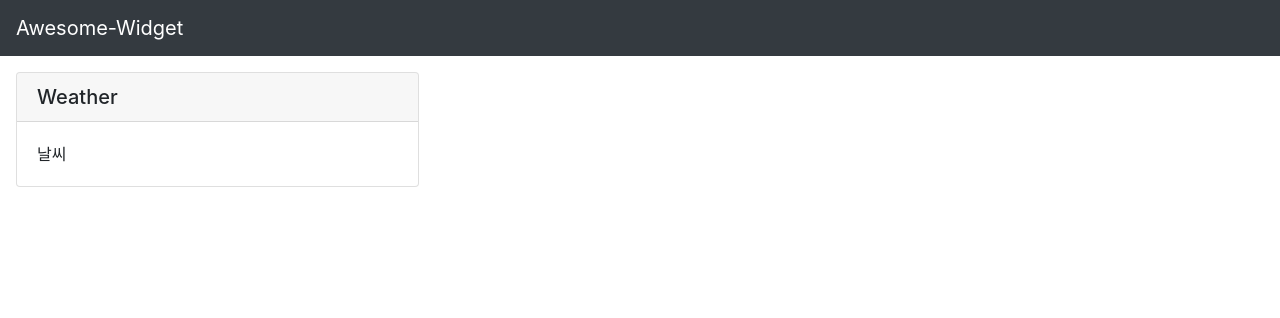
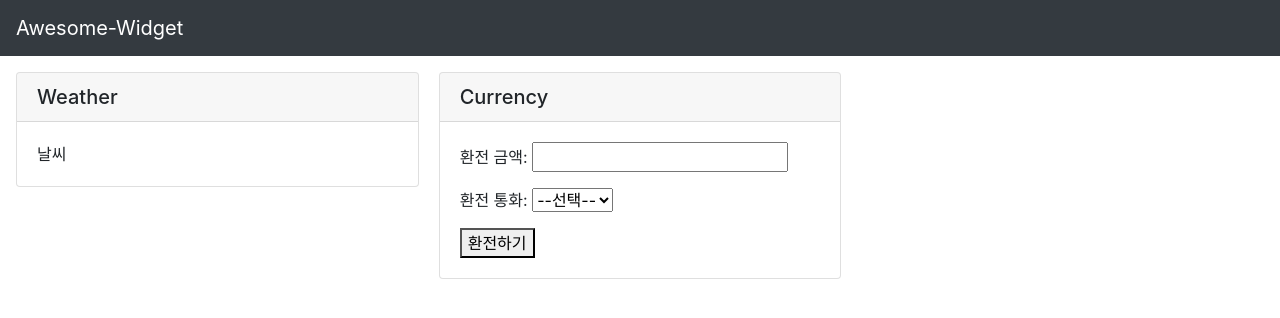
Before and after one commit to soong-kim/awesome-widget, a React (Create React App) app: page / in a window 1280 px wide. Shown: the top 318 px of the page. Built offline with nearby package versions, Linux system fonts and the light colour scheme.

Commit message:
Currency initial commit

```diff
--- a/src/App.jsx
+++ b/src/App.jsx
@@ -2,6 +2,7 @@ import React from 'react';
 import Navbar from 'react-bootstrap/Navbar';
 import Widgets from './components/Widgets';
 import Weather from './widgets/Weather';
+import Currency from './widgets/Currency';
 
 const App = () => (
   <>
@@ -10,6 +11,7 @@ const App = () => (
     </Navbar>
     <Widgets>
       <Weather />
+      <Currency />
     </Widgets>
   </>
 );
--- /dev/null
+++ b/src/widgets/Currency.jsx
@@ -0,0 +1,26 @@
+import React from 'react';
+
+const authKey = 'VFLd2hbXHzciwgwcVXyXd81BFYpZD64M';
+const command = `curl -s https://www.koreaexim.go.kr/site/program/financial/exchangeJSON?authkey=${authKey}&data=AP01`;
+
+function onChange() {
+
+}
+
+export default function Currency() {
+  return (
+    <div>
+      <p>
+        <span>환전 금액: </span>
+        <input/>
+      </p>
+      <p>
+        <span>환전 통화: </span>
+        <select name="currencyName" id="currencyName" onChange="onChange();">
+          <option value="X" selected>--선택--</option>
+        </select>
+      </p>
+      <button>환전하기</button>
+    </div>
+  );
+}
```
Also changed, not shown: 1 other file (tests, documents, lock files or other folders).
